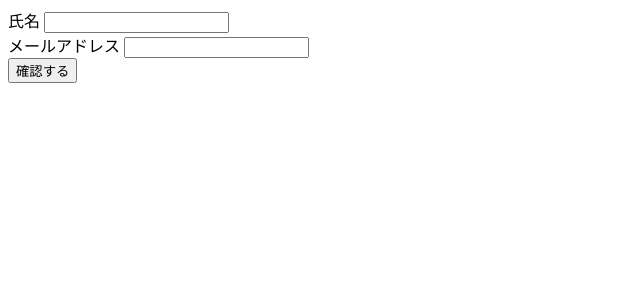
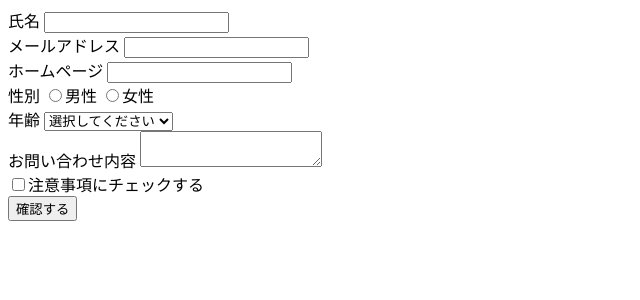
Before and after one commit to k98a73/php_test, a PHP site: page /form/input.php in a window 1280 px wide. Shown: the top 300 px of the page, without its empty margins (0-640 px from the left). Run offline with PHP 8.4, Linux system fonts and the light colour scheme.

Commit message:
バリデーションの準備1

```diff
--- a/form/input.php
+++ b/form/input.php
@@ -4,9 +4,9 @@ session_start();
 
 header('X-FRAME-OPTIONS:DENY');
 
-if (!empty($_SESSION)) {
+if (!empty($_POST)) {
   echo '<pre>';
-  var_dump($_SESSION);
+  var_dump($_POST);
   echo '</pre>';
 }
 
@@ -55,6 +55,35 @@ if (!empty($_POST['btn_submit'])) {
         echo h($_POST['email']);
       } ?>">
       <br>
+      ホームページ
+      <input type="url" name="url" value="<?php if (!empty($_POST['url'])) {
+        echo h($_POST['url']);
+      } ?>">
+      <br>
+      性別
+      <input type="radio" name="gender" value="0">男性
+      <input type="radio" name="gender" value="1">女性
+      <br>
+      年齢
+      <select name="age">
+        <option value="">選択してください</option>
+        <option value="1">〜19歳</option>
+        <option value="2">20歳〜29歳</option>
+        <option value="3">30歳〜39歳</option>
+        <option value="4">40歳〜49歳</option>
+        <option value="5">50歳〜59歳</option>
+        <option value="6">60歳〜</option>
+      </select>
+      <br>
+      お問い合わせ内容
+      <textarea name="contact">
+        <?php if (!empty($_POST['contact'])) {
+          echo h($_POST['contact']);
+        } ?>
+      </textarea>
+      <br>
+      <input type="checkbox" name="caution" value="1">注意事項にチェックする
+      <br>
       <input type="submit" name="btn_confirm" value="確認する">
       <input type="hidden" name="csrf" value="<?php echo $token; ?>">
     </form>
```
